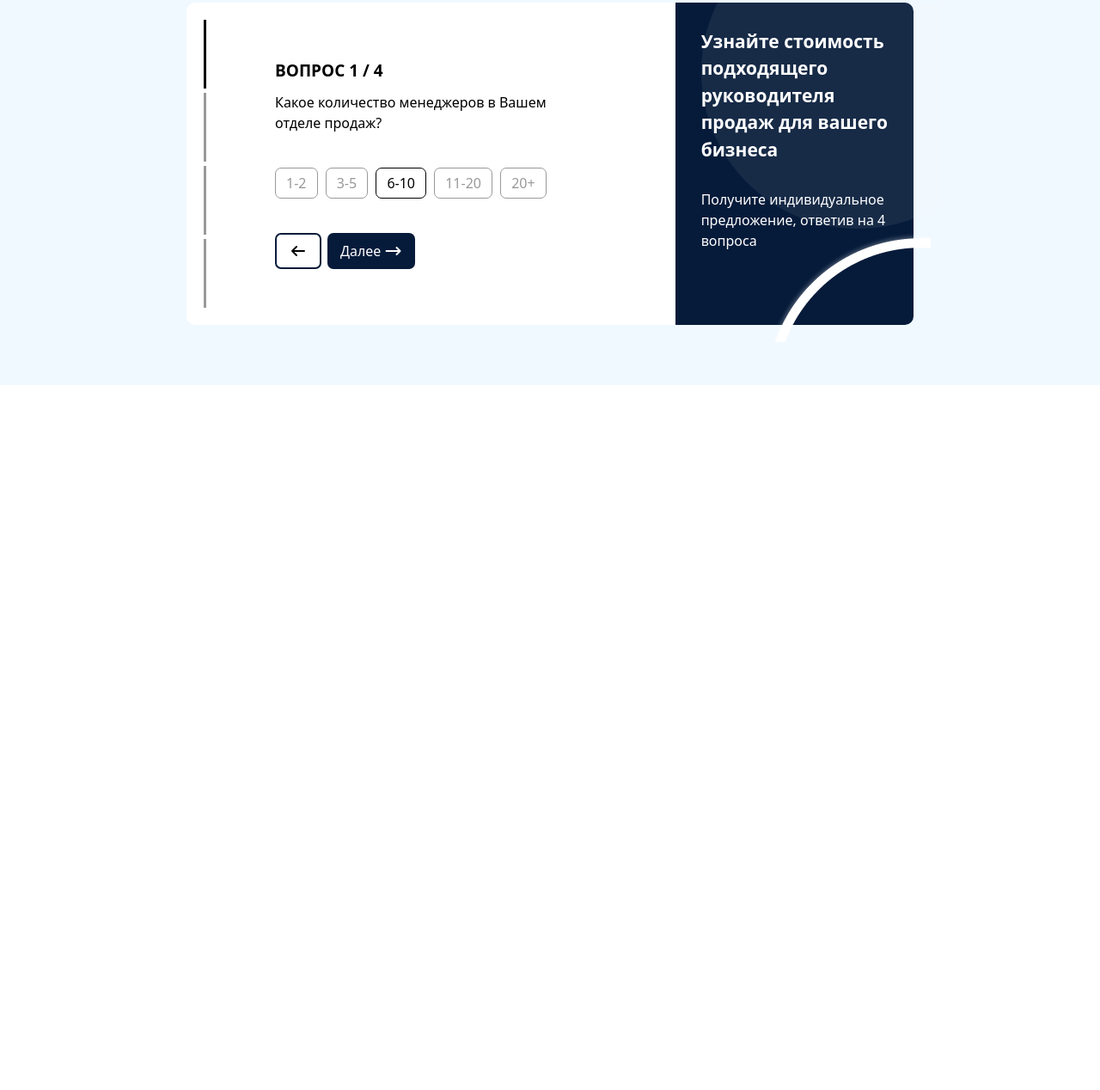
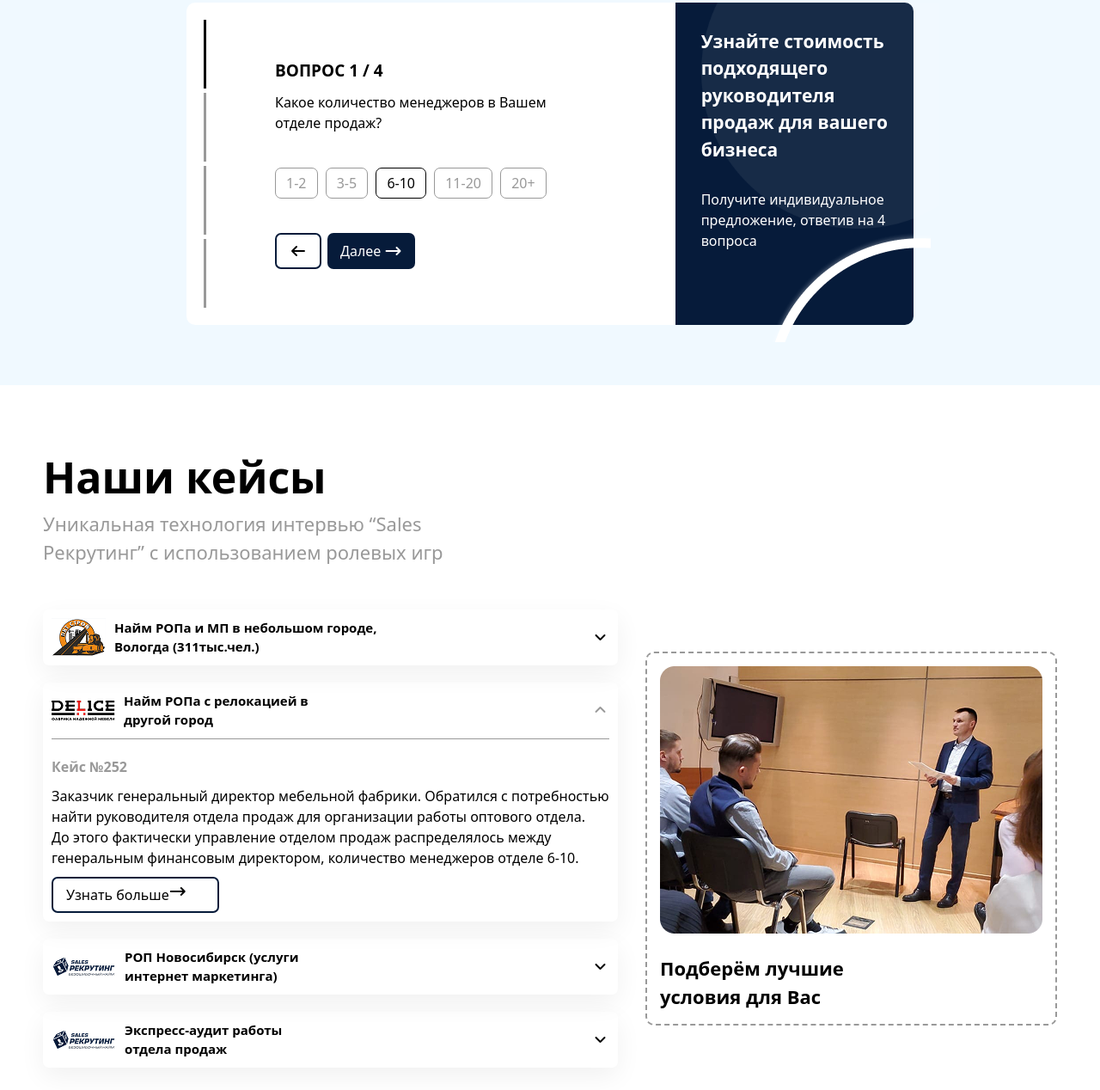
Before and after one commit to Tol1bjon/EXAM2.2.git-and-github, a website: page index.html in a window 1280 px wide. Shown: the part 2103-3371 px from the top of the page at 86% size. Before the commit the page ends 2551 px from the top, so only its background shows below. Drawn offline with Linux system fonts and the light colour scheme.

Commit message:
Section5

```diff
--- a/index.html
+++ b/index.html
@@ -218,6 +218,58 @@
                 </aside>
             </div>
         </section>
+
+
+
+        <section class="max-w-[1200px] m-auto flex flex-col gap-[50px] py-[70px] px-[10px]">
+            <aside>
+                <h1 class="font-bold text-[50px]">Наши кейсы</h1>
+                <p class="text-[#999999] text-[22px]">Уникальная технология интервью “Sales <br class="lg:flex hidden"> Рекрутинг” с использованием ролевых игр</p>
+            </aside>
+            <aside class="flex lg:flex-row flex-col gap-[30px] items-center justify-between">
+                <div class="flex flex-col gap-[20px]">
+                    <div class="flex items-center justify-between gap-[50px] p-[10px] rounded-[7px] shadow-[0_10px_30px_rgba(0,0,0,0.06)]">
+                        <div class="flex items-center gap-[10px]">
+                            <img src="./src/image 13 (1).png" alt="">
+                            <p class="font-bold text-[15px]">Найм РОПа и МП в небольшом городе, <br class="lg:flex hidden"> Вологда (311тыс.чел.)</p>
+                        </div>
+                        <i class="fa-solid fa-angle-down"></i>
+                    </div>
+                    <div class="flex flex-col gap-[20px] p-[10px] rounded-[7px] shadow-[0_10px_30px_rgba(0,0,0,0.06)]">
+                        <div class="pb-[10px] border-b-1 border-[#999999] flex items-center justify-between gap-[100px]">
+                            <div class="flex items-center gap-[10px]">
+                                <img src="./src/image 14.png" alt="">
+                                <p class="font-bold text-[15px]">Найм РОПа с релокацией в <br class="lg:flex hidden"> другой город</p>
+                            </div>
+                            <i class="fa-solid fa-angle-up text-[#999999]"></i>
+                        </div>
+                        <div class="flex flex-col gap-[10px]">
+                            <p class="text-[#999999] font-bold">Кейс №252</p>
+                            <p>Заказчик генеральный директор мебельной фабрики. Обратился с потребностью <br class="lg:flex hidden"> найти руководителя отдела продаж для организации работы оптового отдела.<br class="lg:flex hidden">До этого фактически управление отделом продаж распределялось между <br class="lg:flex hidden"> генеральным финансовым директором, количество менеджеров отделе 6-10.</p>
+                            <button class="py-[7px] px-[15px] border-2 border-[#061B3A] rounded-[7px] w-[30%] lg:flex hidden">Узнать больше <i class="fa-solid fa-arrow-right-long"></i></button>
+                        </div>
+                    </div>
+                    <div class="flex items-center justify-between gap-[50px] p-[10px] rounded-[7px] shadow-[0_10px_30px_rgba(0,0,0,0.06)]">
+                        <div class="flex items-center gap-[10px]">
+                            <img src="./src/image 15 (3).png" alt="">
+                            <p class="font-bold text-[15px]">РОП Новосибирск (услуги <br class="lg:flex hidden"> интернет маркетинга)</p>
+                        </div>
+                        <i class="fa-solid fa-angle-down"></i>
+                    </div>
+                    <div class="flex items-center justify-between gap-[50px] p-[10px] rounded-[7px] shadow-[0_10px_30px_rgba(0,0,0,0.06)]">
+                        <div class="flex items-center gap-[10px]">
+                            <img src="./src/image 15 (3).png" alt="">
+                            <p class="font-bold text-[15px]">Экспресс-аудит работы <br class="lg:flex hidden"> отдела продаж</p>
+                        </div>
+                        <i class="fa-solid fa-angle-down"></i>
+                    </div>
+                </div>
+                <div class="p-[15px] border-2 border-dashed border-[#999999] rounded-[10px]">
+                    <img class="rounded-[10px]" src="./src/Rectangle 81.png" alt=""><br>
+                    <h1 class="font-bold text-[22px]">Подберём лучшие <br class="lg:flex hidden"> условия для Вас</h1>
+                </div>
+            </aside>
+        </section>
     </main>
 </body>
 </html>
```
Also changed, not shown: src/Rectangle 81.png (added), src/image 13 (1).png (added), src/image 14.png (added), src/image 15 (3).png (added), src/output.css.
